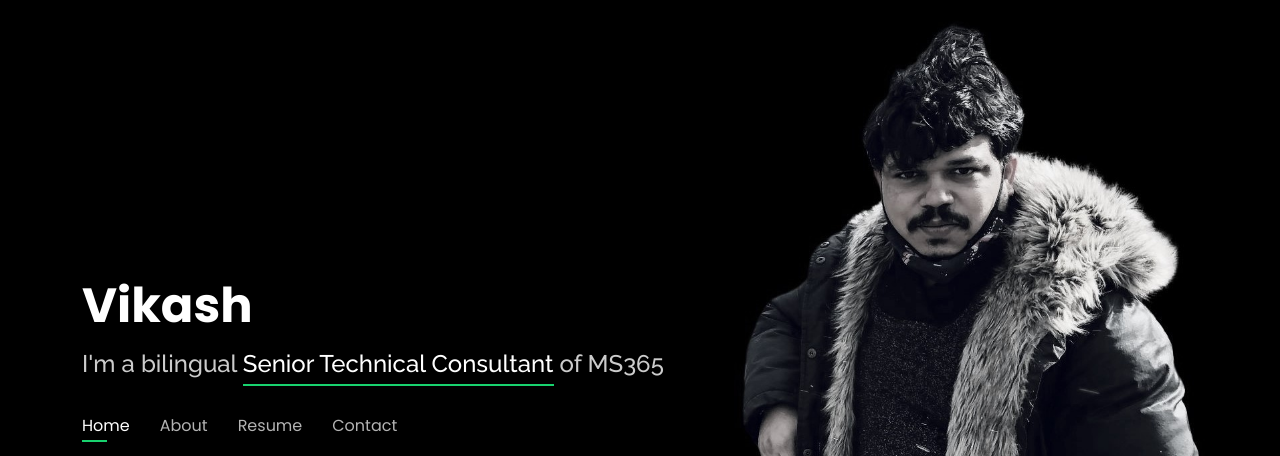
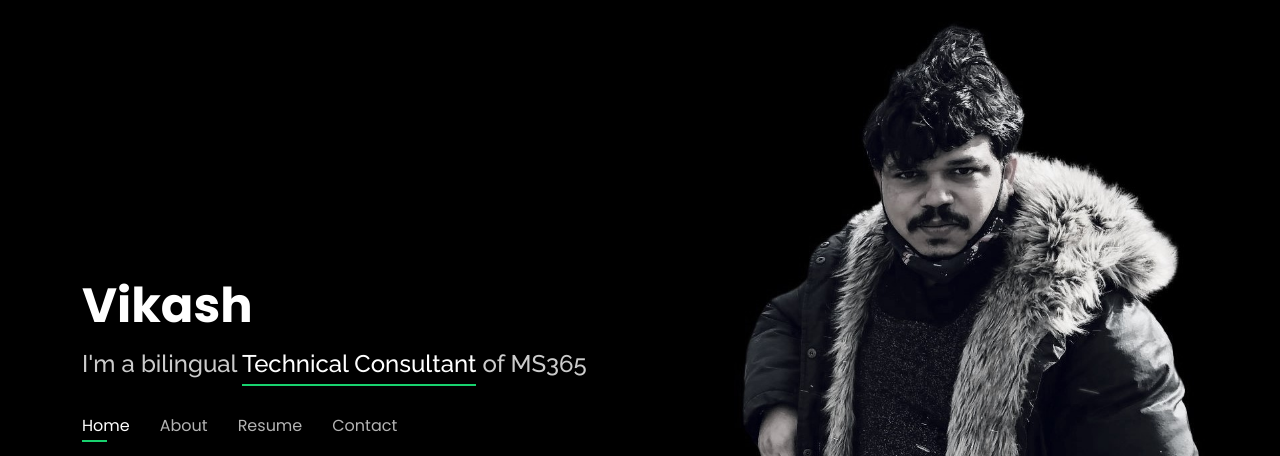
Before and after one commit to katvik001/WebDev, a plain HTML site: page index.html in a window 1280 px wide. Shown: the top 456 px of the page. Drawn offline with nearby package versions, Linux system fonts and the light colour scheme.

Commit message:
Update index.html

```diff
--- a/index.html
+++ b/index.html
@@ -46,7 +46,7 @@
       <h1><a href="index.html">Vikash</a></h1>
       <!-- Uncomment below if you prefer to use an image logo -->
       <!-- <a href="index.html" class="mr-auto"><img src="assets/img/logo.png" alt="" class="img-fluid"></a> -->
-      <h2>I'm a bilingual <span>Senior Technical Consultant</span> of MS365</h2>
+      <h2>I'm a bilingual <span>Technical Consultant</span> of MS365</h2>
 
       <nav id="navbar" class="navbar">
         <ul>
```
